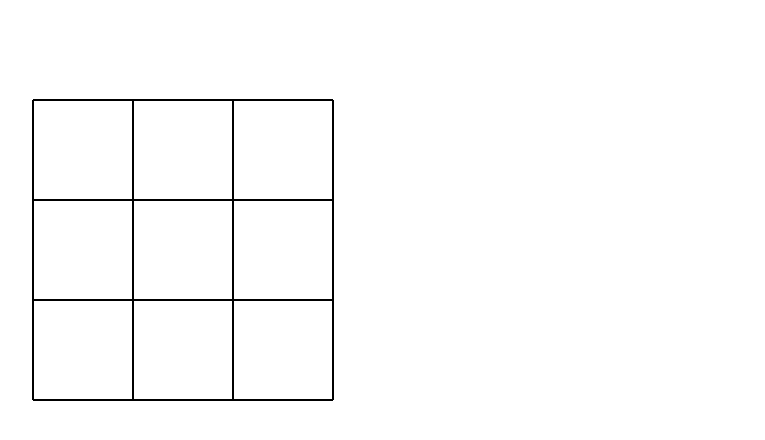
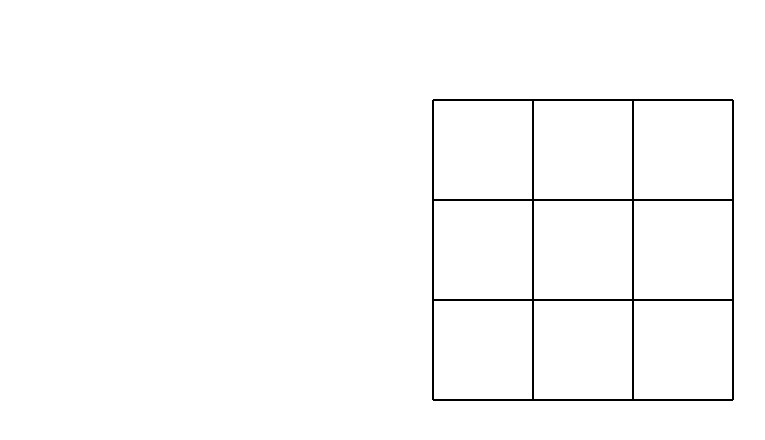
Before and after one commit to dpessach/cr_WM, a plain HTML site: page Experiment_def/script/DotMemory.html in a window 1280 px wide. Shown: the whole page, without its empty margins (67-832 px from the left). Drawn offline with nearby package versions, Linux system fonts and the light colour scheme.

Commit message:
centered

```diff
--- a/Experiment_def/script/DotMemory.html
+++ b/Experiment_def/script/DotMemory.html
@@ -13,8 +13,8 @@
 
 var stimlistCircles = [];
 
-var s = Snap(800, 800);
-
+var s = Snap(1000, 1000);
+s.attr({})
 
 //Draw lines:
 
@@ -69,43 +69,45 @@ l8.attr({
 
 //Draw (hidden) circles:
 
-var c1 = s.circle(150, 150, 20);
+var c1 = s.circle(150, 150, 25);
 c1.attr({
     opacity: 0
 });
 
-var c2 = s.circle(250, 150, 20);
+var c2 = s.circle(250, 150, 25);
 c2.attr({
     opacity: 0
 });
-var c3 = s.circle(350, 150, 20);
+var c3 = s.circle(350, 150, 25);
 c3.attr({
     opacity: 0
 });
-var c4 = s.circle(150, 250, 20);
+var c4 = s.circle(150, 250, 25);
 c4.attr({
     opacity: 0
 });
-var c5 = s.circle(250, 250, 20);
+var c5 = s.circle(250, 250, 25);
 c5.attr({
     opacity: 0
 });
-var c6 = s.circle(350, 250, 20);
+var c6 = s.circle(350, 250, 25);
 c6.attr({
     opacity: 0
 });
-var c7 = s.circle(150, 350, 20);
+var c7 = s.circle(150, 350, 25);
 c7.attr({
     opacity: 0
 });
-var c8 = s.circle(250, 350, 20);
+var c8 = s.circle(250, 350, 25);
 c8.attr({
     opacity: 0
 });
-var c9 = s.circle(350, 350, 20);
+var c9 = s.circle(350, 350, 25);
 c9.attr({
     opacity: 0
 });
+
+
 
 //Click-Function:
 c1.click(function() {
@@ -204,9 +206,16 @@ c3.click(function() {
 
 var circles = [c1, c2, c3, c4, c5, c6, c7, c8, c9];
 
-/*
+
+//group all together:
+var g = s.group();
+
+g.add(l1, l2, l3, l4, l5, l6, l7, l8, c1, c2, c3, c4, c5, c6, c7, c8, c9);
+
+g.transform('t400,0');
 
 
+/*
 //select circles shown in Trials:
 for (i=0; i<16, i++) {
 
```
